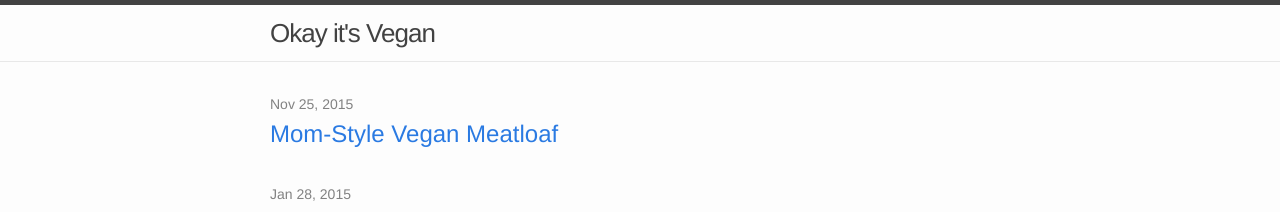
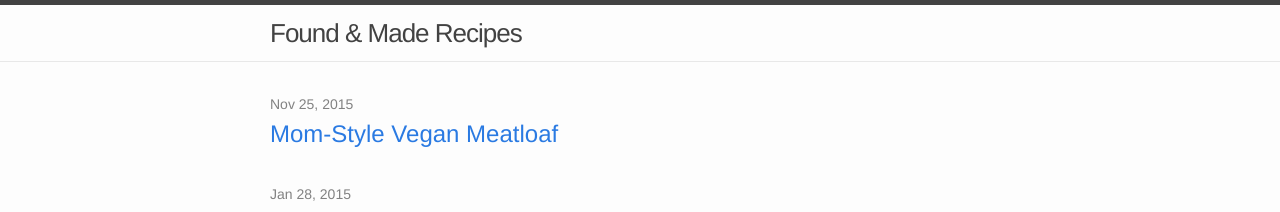
Before and after one commit to okayjeffrey/vegan-recipes, a Jekyll site: the page built from index.html, in a window 1280 px wide. Shown: the top 212 px of the page. Built offline with Jekyll 4.4.1, drawn with Linux system fonts in a browser that asks for light colours.

Commit message:
Updating site title

```diff
--- a/_config.yml
+++ b/_config.yml
@@ -1,5 +1,5 @@
 # Site settings
-title: Okay it's Vegan
+title: Found & Made Recipes
 email: me@jeffreylarrimore.com
 description: 'A collection of vegan recipes found & created. Trying to see how the Markdown and recipes will work in Github.
 Original idea from [@MattKosoy](https://github.com/MattKosoy).
```
